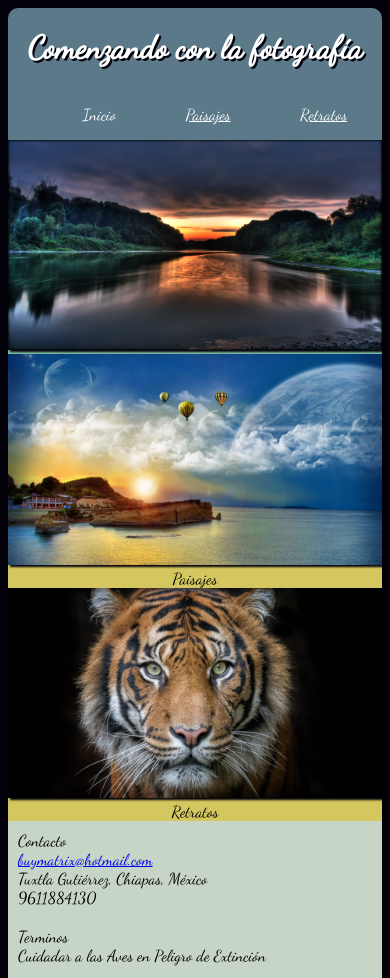
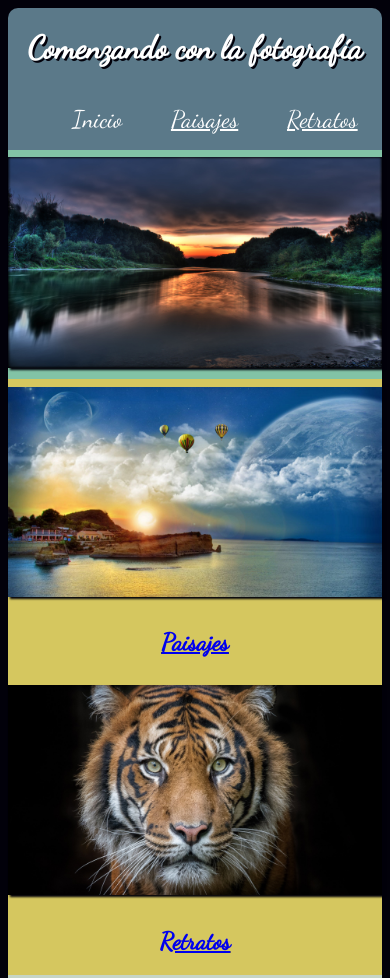
Before and after one commit to AngelVelasco29/CSS-y-Dise-o-Web-Responsive, a plain HTML site: page index.html in a window 390 px wide. Shown: the top 978 px of the page. Drawn offline with Linux system fonts and the light colour scheme.

Commit message:
Terminado el proyecto

```diff
--- a/CSS/estilos.css
+++ b/CSS/estilos.css
@@ -19,6 +19,10 @@ body{
   text-shadow:2px 2px #02010a;
 }
 
+h2{
+  text-decoration: underline;
+}
+
 #Cabecera nav{
   flex-grow: 1;
 }
@@ -29,18 +33,23 @@ display: flex;
 }
 #Cabecera nav ul li{
   flex-grow: 1;
+  font-size: 1.5em;
   text-align: center;
 }
 
 .contenido{
   width: 900px;
   margin: auto;
+  animation: entrada 2s;
 }
 .imagencentral{
   background-color: #82c3a6;
+  text-align: center;
 }
 .imagencentral img{
-  width: 100%;
+  width: 90%;
+  margin-top: 2%;
+  margin-bottom: 2%;
 }
 
 .izquierda{
@@ -49,7 +58,7 @@ display: flex;
 .izquierda img{
   transform: rotate(0deg);
   transition: transform, 1s;
-  width: 100%;
+  width: 90%;
 }
 .derecha{
   flex-grow: 1;
@@ -58,13 +67,17 @@ display: flex;
 .derecha img{
   transform: translate(0px,0px);
   transition: transform,1s;
-  width: 100%;
+  width: 90%;
 }
 .imagenessecundarias{
   background-color: #d5c75f;
   display: flex;
   border: 1px;
   text-align: center;
+}
+.imagenessecundarias img{
+  margin-top: 2%;
+  margin-bottom: 2%;
 }
 
 .izquierda img:hover{
@@ -80,7 +93,10 @@ display: flex;
   -webkit-box-shadow:2px 2px 2px #82c3a6;
   -moz-box-shadow:2px 2px 2px #82c3a6;
 }
-
+u a{
+text-decoration: none;
+color:white;
+}
 footer{
   border-radius: 0px 0px 10px 10px;
   background-color: #C6d5c5;
@@ -104,15 +120,19 @@ img{
   -moz-box-shadow:2px 2px 2px #02010a;
 }
 .Paisajes{
+  background-color: #d5c75f;
   display: flex;
   flex-wrap:wrap;
+  text-align: center;
 }
 .Paisajes div{
   flex-grow: 1;
   width: 33.33%;
 }
 .Paisajes div img{
-  width: 100%;
+  width: 90%;
+  margin-top: 3%;
+  margin-bottom: 3%;
 }
 .AplicarBlur img{
   filter: blur(10px);
@@ -138,9 +158,14 @@ img{
   #Cabecera nav{
     width: 100%;
   }
-
+  .imagencentral img{
+    width: 100%;
+  }
   .imagenessecundarias{
     flex-direction: column;
+  }
+  .imagenessecundarias img{
+    width: 100%;
   }
   footer{
     flex-direction: column;
@@ -154,4 +179,18 @@ img{
   .Paisajes div{
     width: 100%;
   }
+  .Paisajes div img{
+    width: 100%;
+  }
 }
+@-webkit-keyframes entrada{
+  0%{
+    margin-top: 150%;
+  }
+  60%{
+    margin-top: -5%;
+  }
+  100%{
+    margin-top: 0%
+  }
+}
--- a/index.html
+++ b/index.html
@@ -17,8 +17,8 @@
         <nav>
           <ul>
             <li>Inicio</li>
-            <li><u>Paisajes</u></li>
-            <li><u>Retratos</u></li>
+            <li><u><a href="paisajes.html">Paisajes</a></u></li>
+            <li><u><a href="retratos.html">Retratos</a></u></li>
           </ul>
         </nav>
     </header>
@@ -30,11 +30,11 @@
       <article class="imagenessecundarias">
         <div class="izquierda">
           <img src="imagenes/SecundariaIzq.jpg" alt="Imagen Izquierda">
-          Paisajes
+          <h2><a href="paisajes.html">Paisajes</a></h2>
         </div>
         <div class="derecha">
           <img src="imagenes/SecundariaDer.jpg" alt="Imagen Derecha">
-          Retratos
+          <h2><a href="retratos.html">Retratos</a></h2>
         </div>
 
       </article>
```
Also changed, not shown: paisajes.html (+2 -2 lines), retratos.html (+2 -2 lines).
